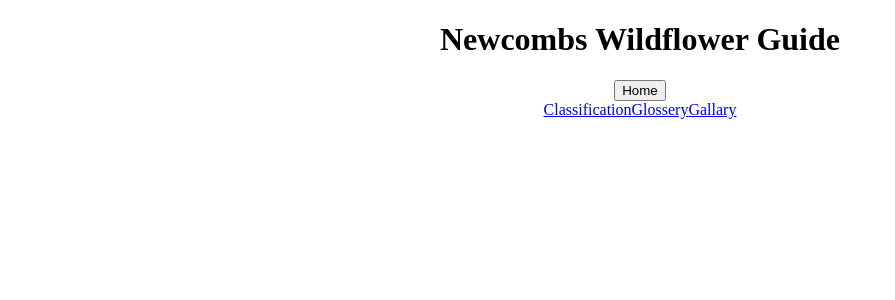
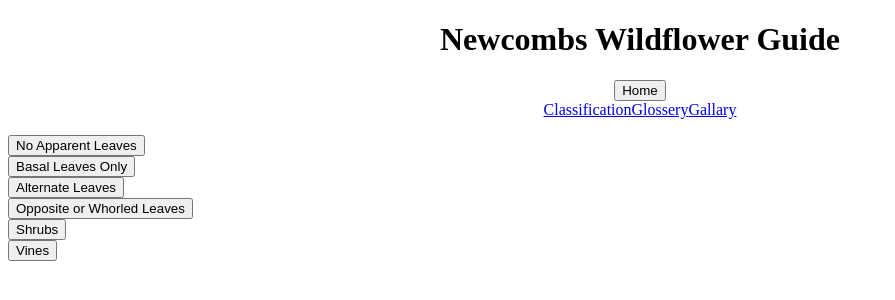
Before and after one commit to baileykkramer/UWSTOUT-Wildflower-Capstone, an Angular app: page /classification in a window 1280 px wide. Both pictures are taken after a click on the button "Irregular Flowers". Shown: the top 300 px of the page, without its empty margins (0-895 px from the left). Built offline with nearby package versions, Linux system fonts and the light colour scheme.

Commit message:
Finished three-digit classification

```diff
--- a/src/app/three-digit/three-digit.component.html
+++ b/src/app/three-digit/three-digit.component.html
@@ -1,13 +1,18 @@
 <div *ngIf="stage === 1">
   <div *ngFor="let flower of flowerType">
     <button (click)="select(flower.code)">{{ flower.type }}</button>
+    <!-- I think here -->
   </div>
 </div>
 <div *ngIf="stage === 2">
-  <!-- fill this in -->
+  <div *ngFor="let plant of plantType">
+    <button (click)="select(plant.code)">{{ plant.type }}</button>
+  </div>
 </div>
 <div *ngIf="stage === 3">
-    <!-- fill this in -->
+  <div *ngFor="let leaf of leafType">
+    <button (click)="select(leaf.code)">{{ leaf.type }}</button>
+  </div>
 </div>
 <div *ngIf="stage > 3">
     <!-- next component in the searching -->
--- a/src/app/three-digit/three-digit.component.ts
+++ b/src/app/three-digit/three-digit.component.ts
@@ -18,12 +18,27 @@ export class ThreeDigitComponent implements OnInit {
     { type: '5 Regular Parts', code: 5},
     { type: '6 Regular Parts', code: 6},
     { type: '7 or More Regular Parts', code: 7},
-    { type: 'Parts Indistinguishable', code: 8}
+    { type: 'Parts Indistinguishable', code: 8},
+    {type: 'Goldenrod', code:9},
+    {type: 'Aster', code:9.01}
   ];
 
-  plantType = [];
+  plantType =
+  [
+    {type: 'No Apparent Leaves', code: 1},
+    {type: 'Basal Leaves Only', code: 2},
+    {type: 'Alternate Leaves', code: 3},
+    {type: 'Opposite or Whorled Leaves', code: 4},
+    {type: 'Shrubs', code: 5},
+    {type: 'Vines', code: 6},
+  ];
 
-  leafType = [];
+  leafType = [
+    {type: 'No apparent Leaves', code: 1},
+    {type: 'Leaves Entire', code: 2},
+    {type: 'Leaves Toothed or Lobed', code: 3},
+    {type: 'Leaves Divided', code: 4},
+  ];
 
   constructor() { }
 
@@ -34,13 +49,24 @@ export class ThreeDigitComponent implements OnInit {
 
   select(num) {
     if (this.stage === 1) {
-      this.finalNum += num * 100;
+      if(num >= 9)
+      {
+         //This wil bring Goldenrod and Aster to a three digt number
+        this.finalNum += num * 100;
+        // Then bring the stage to 4 and exit
+        this.stage = 4;
+        console.log(this.finalNum, this.stage);
+      }
+      else
+      {
+      this.finalNum += num * 100; //Brings the flower type to hundreds position
+      }
     }
     if (this.stage === 2) {
-      this.finalNum += num * 10;
+      this.finalNum += num * 10; // Brings the plant type to the tens position
     }
     if (this.stage === 3) {
-      this.finalNum += num * 1;
+      this.finalNum += num; //Technically "num * 1", also sets leaf type to last digit
     }
     this.stage++;
     console.log(this.finalNum, this.stage);
```
